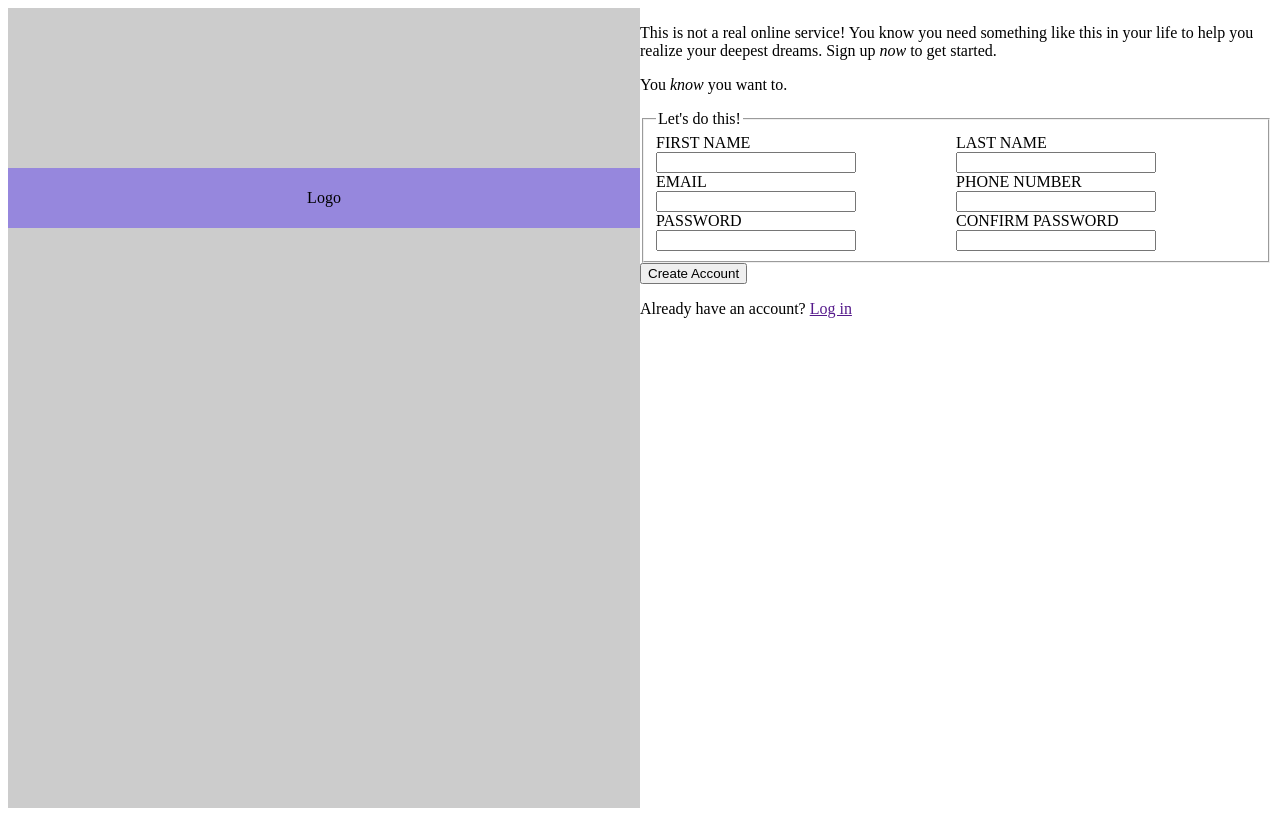
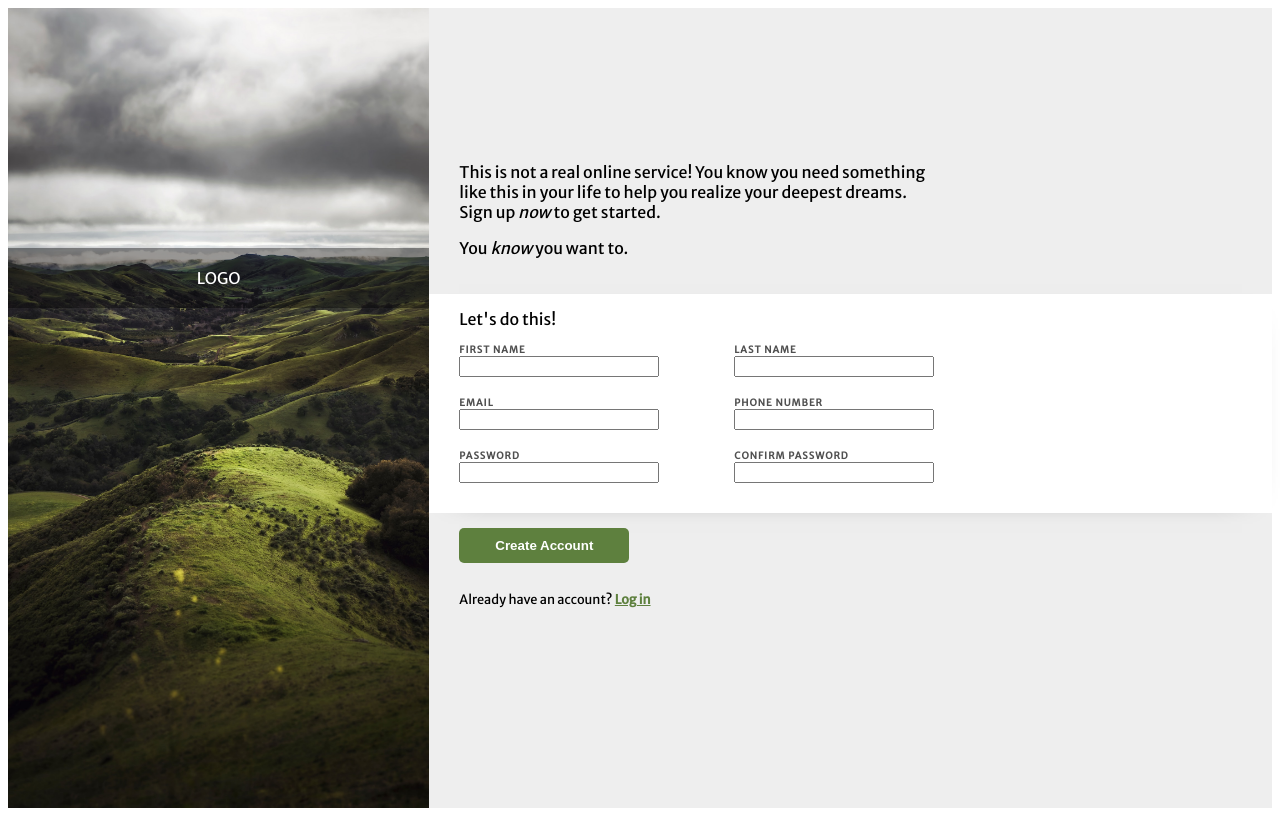
Before and after one commit to DzianisPilipuk/sign-up_form, a plain HTML site: page index.html in a window 1280 px wide. Drawn offline with Linux system fonts and the light colour scheme.

Commit message:
Improve styles

```diff
--- a/index.html
+++ b/index.html
@@ -7,6 +7,7 @@
     <title>Sign-Up Form</title>
 
     <link rel="stylesheet" href="styles.css">
+    <link href="https://fonts.googleapis.com/css2?family=Merriweather+Sans&display=swap" rel="stylesheet">
 </head>
 <body>
     <div class="content">
@@ -15,15 +16,16 @@
 
             </div>
             <div class="logo-bar">
-            Logo
+            LOGO
             </div>
         </div>
-        <div class="form-wrapper">
-            <form action="" method="post">
+        <div class="interactive-content">
+            <div class="description">
                 <p>This is not a real online service! You know you need something like this in your life to help you realize your deepest dreams. Sign up <em>now</em> to get started.</p>
                 <p>You <em>know</em> you want to.</p>
-                <fieldset>
-                    <legend>Let's do this!</legend>
+            </div>
+            <form action="" method="post">
+                <h1>Let's do this!</h1>
 
                 <div class="form-inputs-wrapper">
                     <div class="form-input">
@@ -56,10 +58,11 @@
                         <input type="password" name="confirm_password" id="confirmPwd">
                     </div>
                 </div>
-                </fieldset>
             </form>
             <button type="submit">Create Account</button>
+            <div class="log-in">
                 <p>Already have an account? <a href="">Log in</a></p>
+            </div>
         </div>
     </div>
 </body>
--- a/styles.css
+++ b/styles.css
@@ -1,6 +1,10 @@
+body {
+    font-family: 'Merriweather Sans', sans-serif;
+}
+
 .content {
     display: grid;
-    grid-template-columns: 1fr 1fr;
+    grid-template-columns: 1fr 2fr;
 }
 
 .cover {
@@ -10,27 +14,96 @@
 .background {
     width: 100%;
     height: 100vh;
-    background-color: #ccc;
+    background-image: url(assets/tim-mossholder--unCfwpAi-4-unsplash.jpg);
+    background-size: cover;
+    background-position: center;
 }
 
 .logo-bar {
     position: absolute;
     width: 100%;
     height: 60px;
-    background-color: rgba(47, 0, 255, 0.336);
-    top: 10rem;
+    color: white;
+    background-color: rgba(0, 0, 0, 0.4);
+    top: 30vh;
     display: flex;
     align-items: center;
     justify-content: center;
 }
 
+
+/* right part */
+.interactive-content {
+    background-color: #eeeeee;
+    display: flex;
+    flex-direction: column;
+    justify-content: center;
+}
+
+.description {
+    margin-bottom: 20px;
+}
+
+.interactive-content h1 {
+    margin: 15px 0px;
+    font-size: 1rem;
+    font-weight: 400;
+}
+
+.interactive-content p {
+    margin-left: 30px;
+    max-width: 44ch;
+}
+
+form {
+    padding: 0px 0px 0px 30px;
+    background-color: white;
+    box-shadow: 0px 5px 30px -30px rgba(0, 0, 0, 1);
+}
+
 .form-inputs-wrapper {
     display: grid;
     grid-template-columns: 1fr 1fr;
+    max-width: 550px;
+    padding-bottom: 10px;
 }
 
 .form-input {
     display: flex;
     flex-direction: column;
-    width: 200px;
+    min-width: 50px;
+    max-width: 200px;
+    margin-bottom: 20px;
+    margin-right: 10px;
 }
+
+label {
+    color: #505050;
+    font-size: 0.6rem;
+    font-weight: bold;
+    letter-spacing: 1px;
+}
+
+button {
+    background-color: rgb(94, 128, 62);
+    border: none;
+    border-radius: 5px;
+    padding: 10px 0px;
+    color: white;
+    font-weight: bold;
+    margin: 15px 30px;
+    width: 170px;
+}
+
+.log-in {
+    margin-bottom: 50px;
+}
+
+.log-in p {
+    font-size: 0.8rem;
+}
+
+.log-in a {
+    color: rgb(94, 128, 62);
+    font-weight: bold;
+}
```
Also changed, not shown: assets/tim-mossholder--unCfwpAi-4-unsplash.jpg (added). Lines whose indentation alone changed are shown as unchanged.
